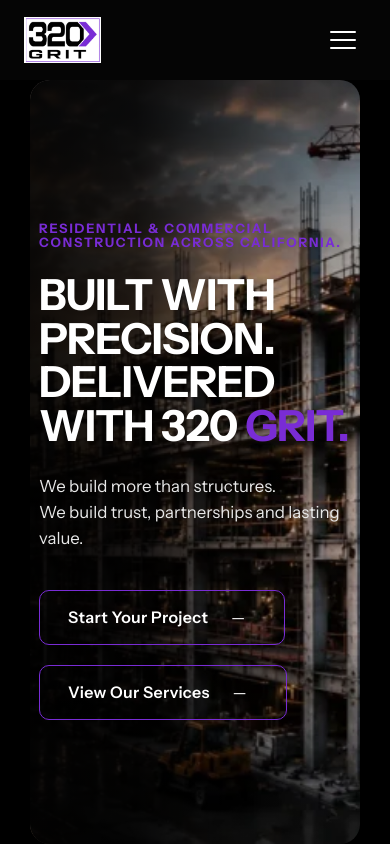
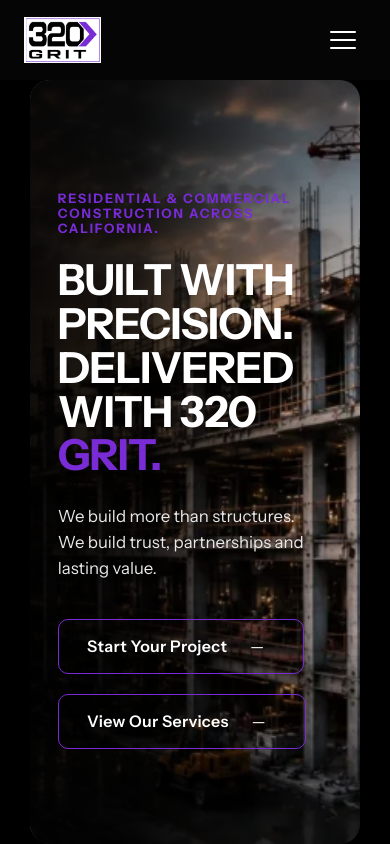
Before and after one commit to TaimoorWajid/website-320grit-angular, an Angular app: page / in a window 390 px wide. Shown: the top 844 px of the page. Built offline with nearby package versions, Linux system fonts and the light colour scheme.

Commit message:
Site-wide hero standard: 10% left padding on all hero content

```diff
--- a/src/styles/_utilities.scss
+++ b/src/styles/_utilities.scss
@@ -229,3 +229,16 @@
     min-width: 100%;
   }
 }
+
+/* Site-wide hero standard: all hero content containers get 10% left padding. */
+[class*='hero'][class*='inner'],
+[class*='hero'][class*='content'] {
+  padding-left: 10%;
+}
+
+@media (max-width: 768px) {
+  [class*='hero'][class*='inner'],
+  [class*='hero'][class*='content'] {
+    padding-left: 6%;
+  }
+}
```
